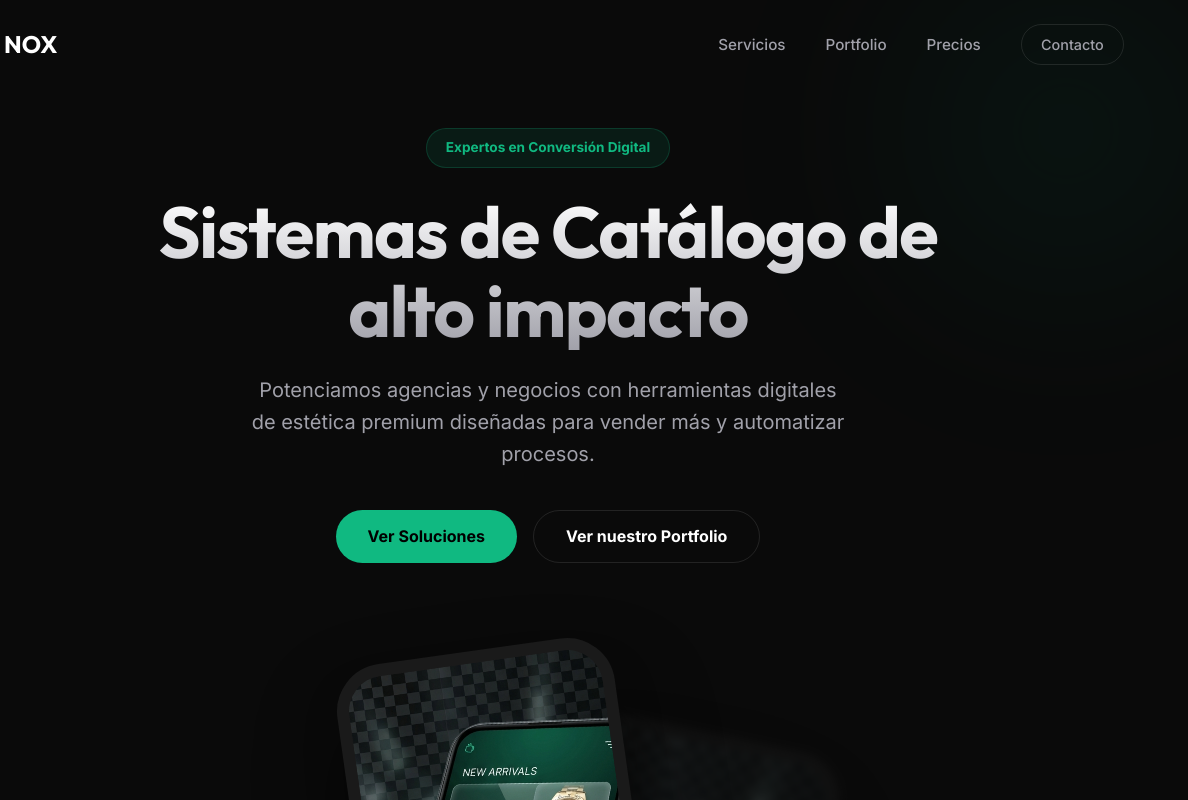
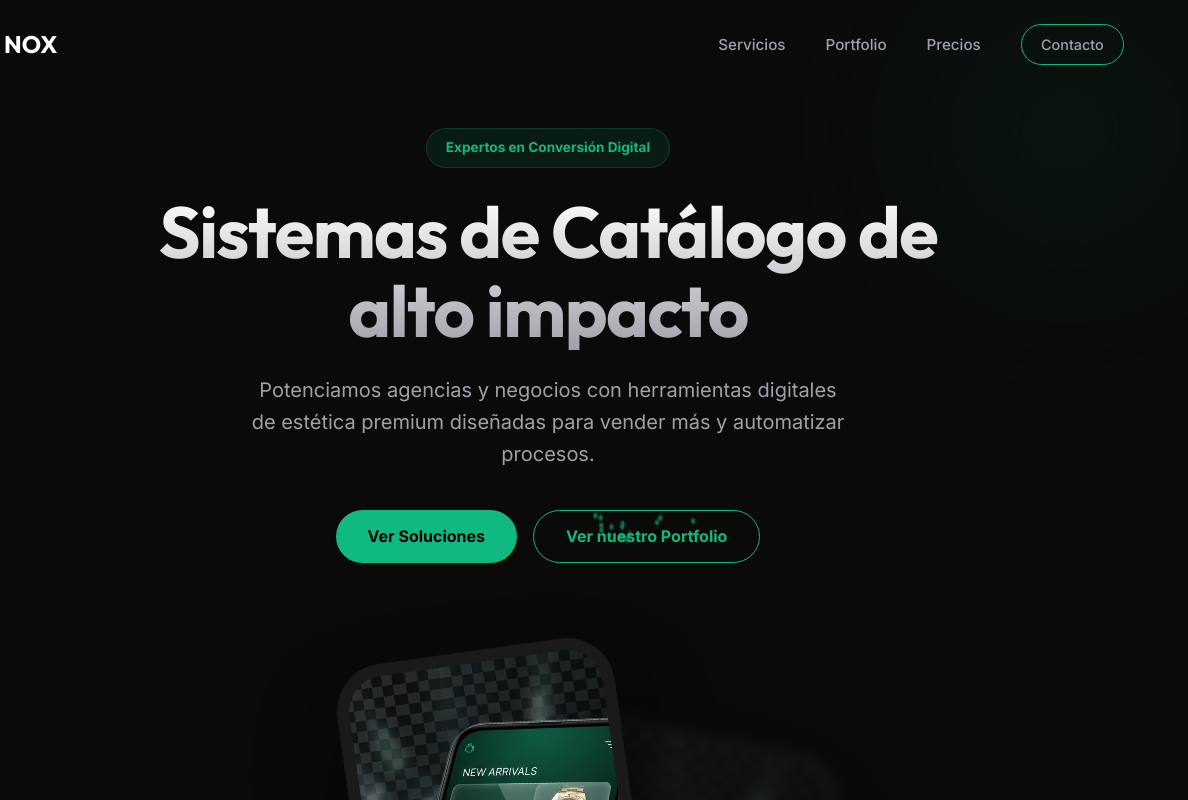
Before and after one commit to lenko1234/apps.noxsites.com, a website built with Vite: page index.html in a window 1280 px wide. Shown: the top 800 px of the page, 92-1280 px from the left. Built offline with nearby package versions, Linux system fonts and the light colour scheme.

Commit message:
Enhancement: Add animated boids inside the Portfolio button

```diff
--- a/index.css
+++ b/index.css
@@ -96,13 +96,27 @@ ul {
 
 .btn-outline {
     background: transparent;
-    border: 1px solid rgba(255, 255, 255, 0.1);
-    color: #fff;
+    border: 1px solid var(--primary);
+    color: var(--primary);
+    position: relative;
+    overflow: hidden;
+}
+
+#boids-canvas {
+    position: absolute;
+    top: 0;
+    left: 0;
+    width: 100%;
+    height: 100%;
+    z-index: 1;
+    pointer-events: none;
+    opacity: 0.6;
 }
 
 .btn-outline:hover {
-    background: rgba(255, 255, 255, 0.05);
-    border-color: var(--primary);
+    background: rgba(16, 185, 129, 0.1);
+    color: #fff;
+    box-shadow: 0 0 20px rgba(16, 185, 129, 0.2);
 }
 
 /* Navbar */
--- a/index.html
+++ b/index.html
@@ -48,7 +48,10 @@
                         vender más y automatizar procesos.</p>
                     <div class="hero-ctas">
                         <a href="#precios" class="btn btn-primary">Ver Soluciones</a>
-                        <a href="/portfolio/" class="btn btn-outline">Ver nuestro Portfolio</a>
+                        <a href="/portfolio/" class="btn btn-outline" id="portfolio-btn">
+                            <canvas id="boids-canvas"></canvas>
+                            <span style="position: relative; z-index: 2;">Ver nuestro Portfolio</span>
+                        </a>
                     </div>
                 </div>
 
--- a/main.js
+++ b/main.js
@@ -55,4 +55,81 @@ document.addEventListener('DOMContentLoaded', () => {
             }
         });
     });
+
+    // --- Button Boids Animation ---
+    const boidsCanvas = document.getElementById('boids-canvas');
+    if (boidsCanvas) {
+        const ctx = boidsCanvas.getContext('2d');
+        let width, height;
+        const boids = [];
+        const numBoids = 15;
+
+        const resize = () => {
+            width = boidsCanvas.offsetWidth;
+            height = boidsCanvas.offsetHeight;
+            boidsCanvas.width = width * window.devicePixelRatio;
+            boidsCanvas.height = height * window.devicePixelRatio;
+            ctx.scale(window.devicePixelRatio, window.devicePixelRatio);
+        };
+
+        window.addEventListener('resize', resize);
+        resize();
+
+        // Simple Boids Class
+        class Boid {
+            constructor() {
+                this.x = Math.random() * width;
+                this.y = Math.random() * height;
+                this.vx = (Math.random() - 0.5) * 2;
+                this.vy = (Math.random() - 0.5) * 2;
+                this.size = 1.5;
+            }
+
+            update() {
+                this.x += this.vx;
+                this.y += this.vy;
+
+                // Bounce off edges
+                if (this.x < 0 || this.x > width) this.vx *= -1;
+                if (this.y < 0 || this.y > height) this.vy *= -1;
+
+                // Simple flocking (cohesion)
+                boids.forEach(other => {
+                    const dx = other.x - this.x;
+                    const dy = other.y - this.y;
+                    const dist = Math.sqrt(dx * dx + dy * dy);
+                    if (dist > 0 && dist < 30) {
+                        this.vx += dx * 0.001;
+                        this.vy += dy * 0.001;
+                    }
+                });
+
+                // Clamp speed
+                const speed = Math.sqrt(this.vx * this.vx + this.vy * this.vy);
+                if (speed > 1.5) {
+                    this.vx = (this.vx / speed) * 1.5;
+                    this.vy = (this.vy / speed) * 1.5;
+                }
+            }
+
+            draw() {
+                ctx.beginPath();
+                ctx.arc(this.x, this.y, this.size, 0, Math.PI * 2);
+                ctx.fillStyle = '#10b981';
+                ctx.fill();
+            }
+        }
+
+        for (let i = 0; i < numBoids; i++) boids.push(new Boid());
+
+        const animateBoids = () => {
+            ctx.clearRect(0, 0, width, height);
+            boids.forEach(b => {
+                b.update();
+                b.draw();
+            });
+            requestAnimationFrame(animateBoids);
+        };
+        animateBoids();
+    }
 });
```
